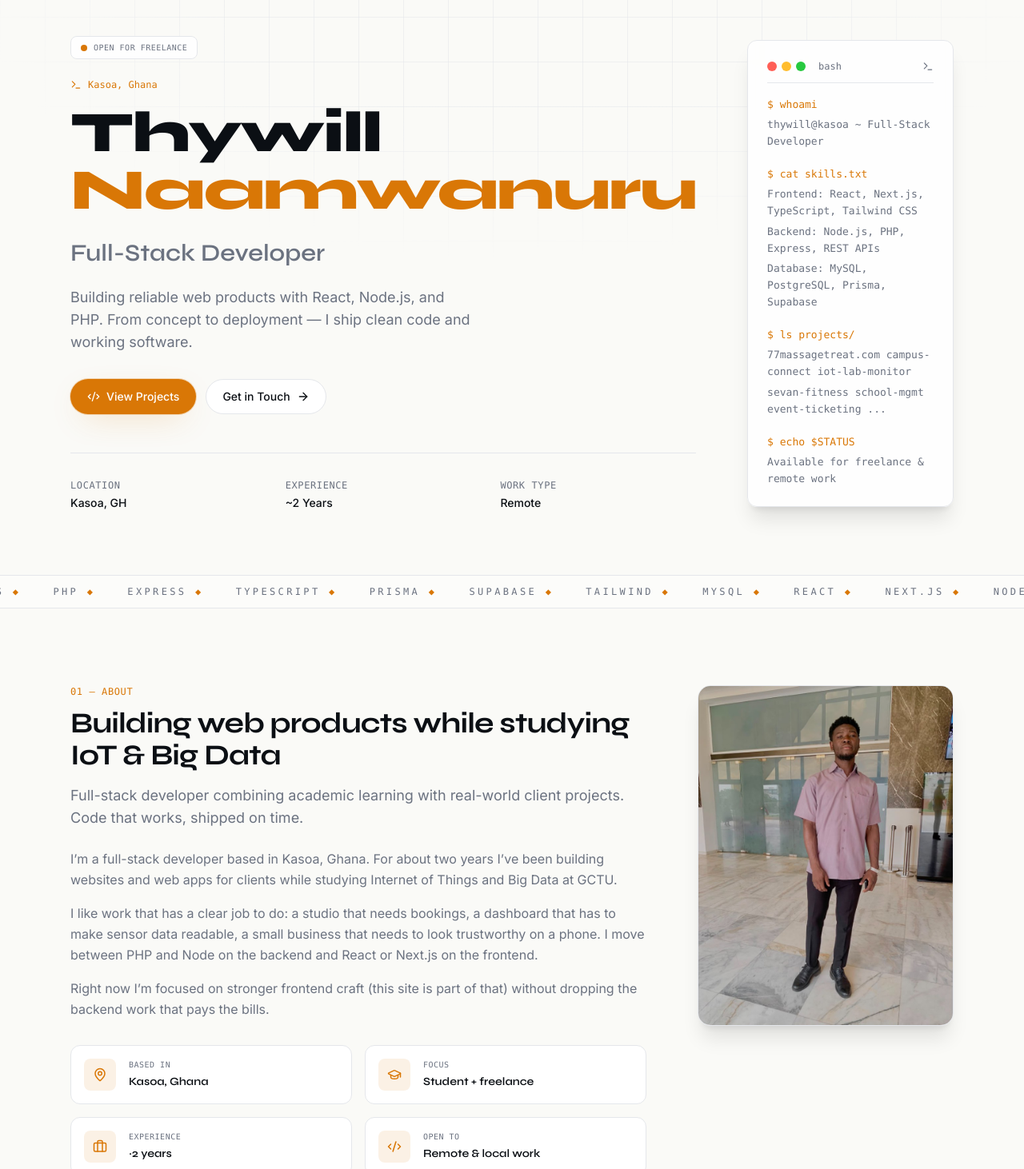
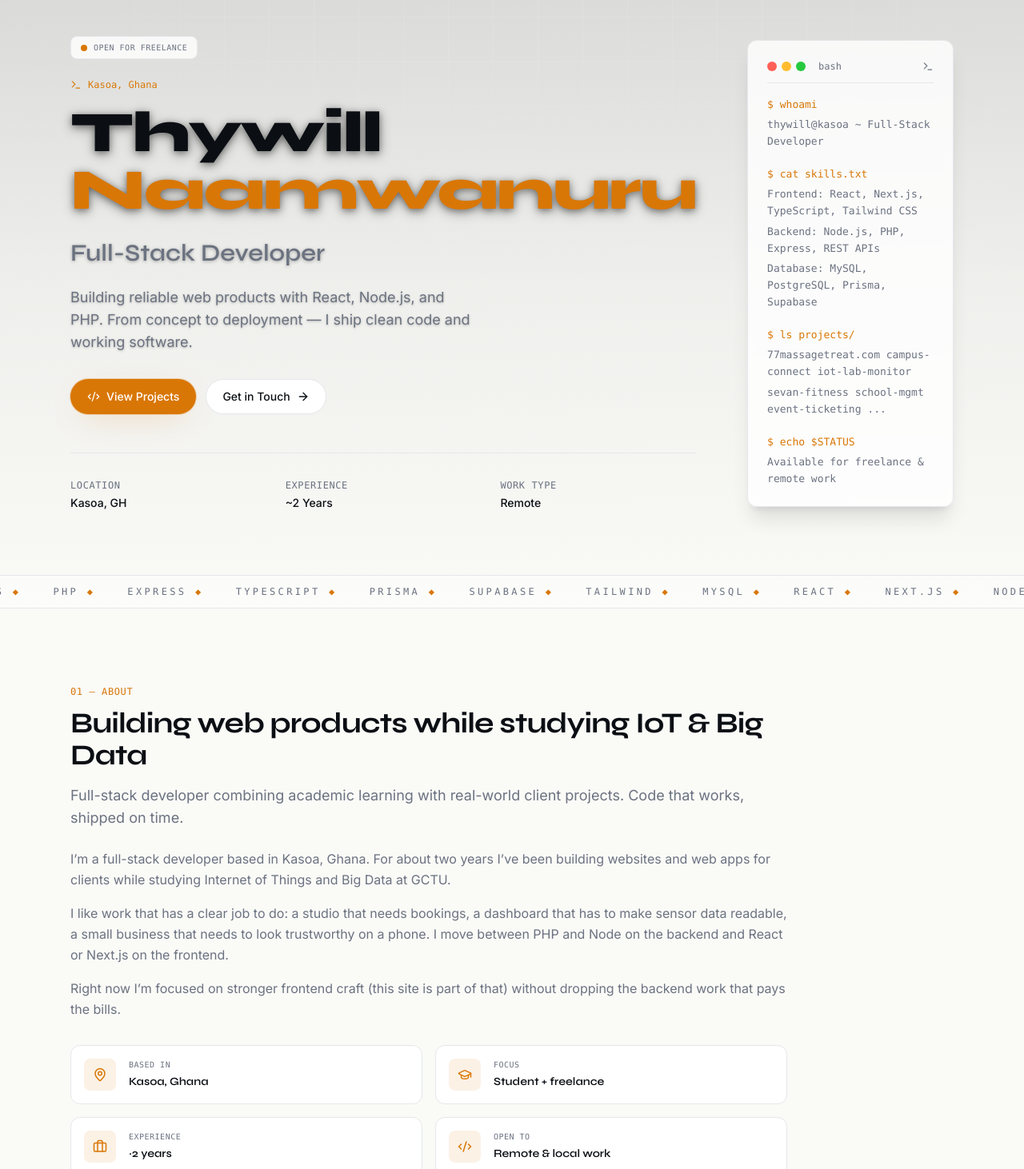
Before and after one commit to Thywill89/Portfolio, a React (Vite) app: page / in a window 1280 px wide. Shown: the part 100-1562 px from the top of the page at 80% size. Built offline with nearby package versions, Linux system fonts and the light colour scheme; no server answers.

Commit message:
Add hero background image and remove duplicate portrait from About section
Co-authored-by: Naamwanuru  Thywill Saanuo <thywillnaamwanuru89@gmail.com>

```diff
--- a/src/sections/About.tsx
+++ b/src/sections/About.tsx
@@ -5,7 +5,7 @@ import { Code2, GraduationCap, MapPin, Briefcase } from 'lucide-react';
 export function About() {
   return (
     <Section id="about" containerClassName="max-w-6xl px-4 sm:px-6">
-      <div className="grid items-start gap-12 lg:grid-cols-[minmax(0,1fr)_20rem] lg:gap-16">
+      <div className="max-w-4xl">
         <div className="min-w-0">
           <p className="mb-3 font-mono text-xs uppercase tracking-wider text-accent">
             01 — About
@@ -49,19 +49,6 @@ export function About() {
             })}
           </div>
         </div>
-
-        <div className="w-full lg:sticky lg:top-24 lg:max-w-[20rem]">
-          <div className="overflow-hidden rounded-2xl border border-line bg-surface shadow-xl">
-            <img
-              src="/images/portrait.png"
-              alt={ABOUT.photoAlt}
-              width={720}
-              height={960}
-              loading="lazy"
-              className="h-auto w-full"
-            />
-          </div>
-        </div>
       </div>
     </Section>
   );
--- a/src/sections/Hero.tsx
+++ b/src/sections/Hero.tsx
@@ -59,7 +59,16 @@ export function Hero() {
 
   return (
     <section id="hero" className="relative isolate overflow-hidden border-b border-line">
-      <div className="grid-bg pointer-events-none absolute inset-0" aria-hidden="true" />
+      {/* Background image with overlay */}
+      <div className="pointer-events-none absolute inset-0" aria-hidden="true">
+        <div
+          className="absolute inset-0 bg-cover bg-center bg-no-repeat opacity-15 dark:opacity-10"
+          style={{ backgroundImage: 'url(/images/portrait.png)' }}
+        />
+        <div className="absolute inset-0 bg-gradient-to-br from-[#0b0f14]/95 via-[#0b0f14]/90 to-[#0b0f14]/80 dark:from-[#0b0f14]/98 dark:via-[#0b0f14]/95 dark:to-[#0b0f14]/90" />
+        <div className="absolute inset-0 bg-gradient-to-t from-[#FAFAF7] via-[#FAFAF7]/95 to-[#FAFAF7]/85 dark:from-[#0b0f14] dark:via-[#0b0f14]/95 dark:to-[#0b0f14]/85" />
+      </div>
+      <div className="grid-bg pointer-events-none absolute inset-0 opacity-50" aria-hidden="true" />
 
       <div className="relative mx-auto min-h-[calc(100vh-8.5rem)] max-w-content px-4 py-16 sm:px-6 lg:py-20">
         <div className="grid gap-12 lg:grid-cols-[1.2fr,1fr] lg:gap-16">
@@ -82,17 +91,17 @@ export function Hero() {
               <span>{SITE.location}</span>
             </div>
 
-            <h1 className="font-display text-5xl font-extrabold leading-[1.05] tracking-tight sm:text-6xl lg:text-7xl">
+            <h1 className="font-display text-5xl font-extrabold leading-[1.05] tracking-tight sm:text-6xl lg:text-7xl [text-shadow:_0_2px_8px_rgb(0_0_0_/_40%),_0_4px_16px_rgb(0_0_0_/_30%)] dark:[text-shadow:_0_2px_12px_rgb(0_0_0_/_60%),_0_4px_20px_rgb(0_0_0_/_40%)]">
               {SITE.shortName}
               <br />
               <span className="text-accent">Naamwanuru</span>
             </h1>
 
-            <p className="mt-6 font-display text-2xl font-semibold leading-tight text-muted sm:text-3xl">
+            <p className="mt-6 font-display text-2xl font-semibold leading-tight text-muted sm:text-3xl [text-shadow:_0_1px_4px_rgb(0_0_0_/_30%)] dark:[text-shadow:_0_1px_6px_rgb(0_0_0_/_50%)]">
               Full-Stack Developer
             </p>
 
-            <p className="mt-6 max-w-lg text-base leading-relaxed text-muted sm:text-lg">
+            <p className="mt-6 max-w-lg text-base leading-relaxed text-muted sm:text-lg [text-shadow:_0_1px_3px_rgb(0_0_0_/_25%)] dark:[text-shadow:_0_1px_4px_rgb(0_0_0_/_40%)]">
               Building reliable web products with React, Node.js, and PHP. From concept to
               deployment — I ship clean code and working software.
             </p>
```
